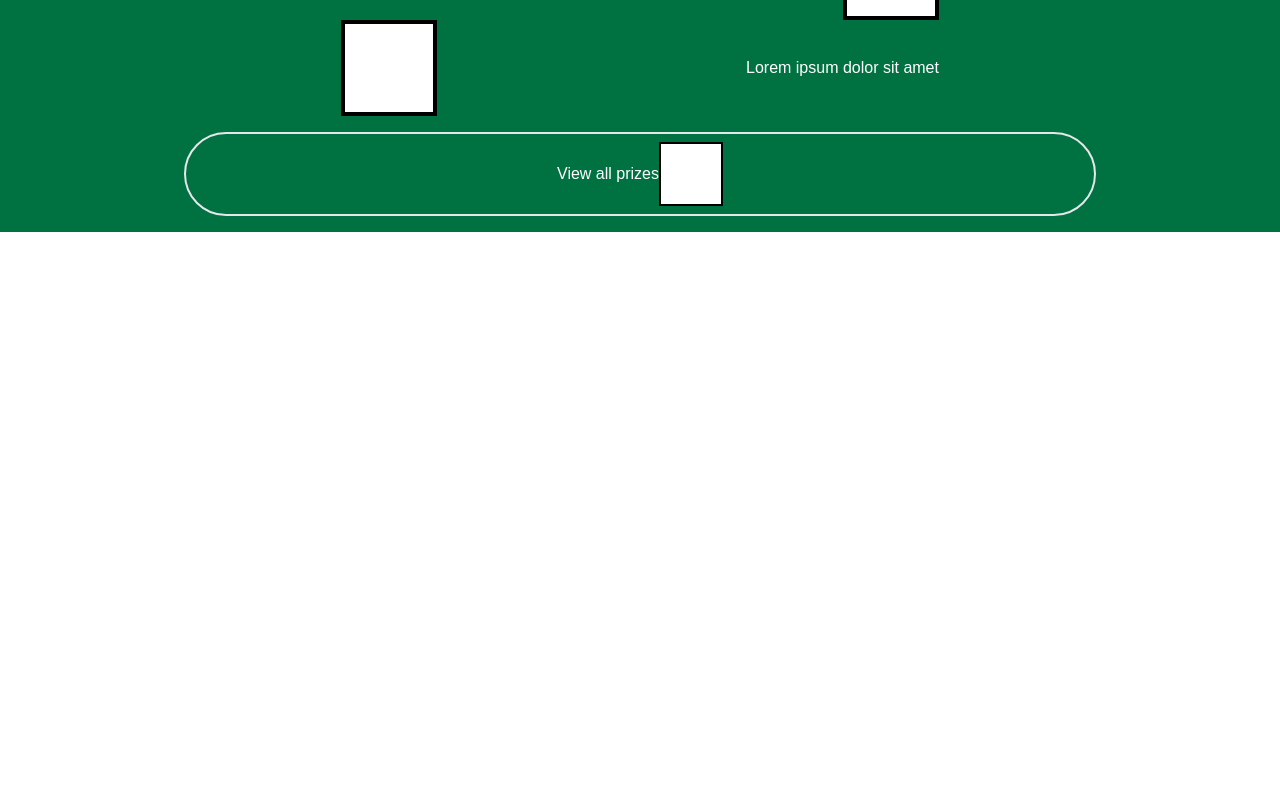
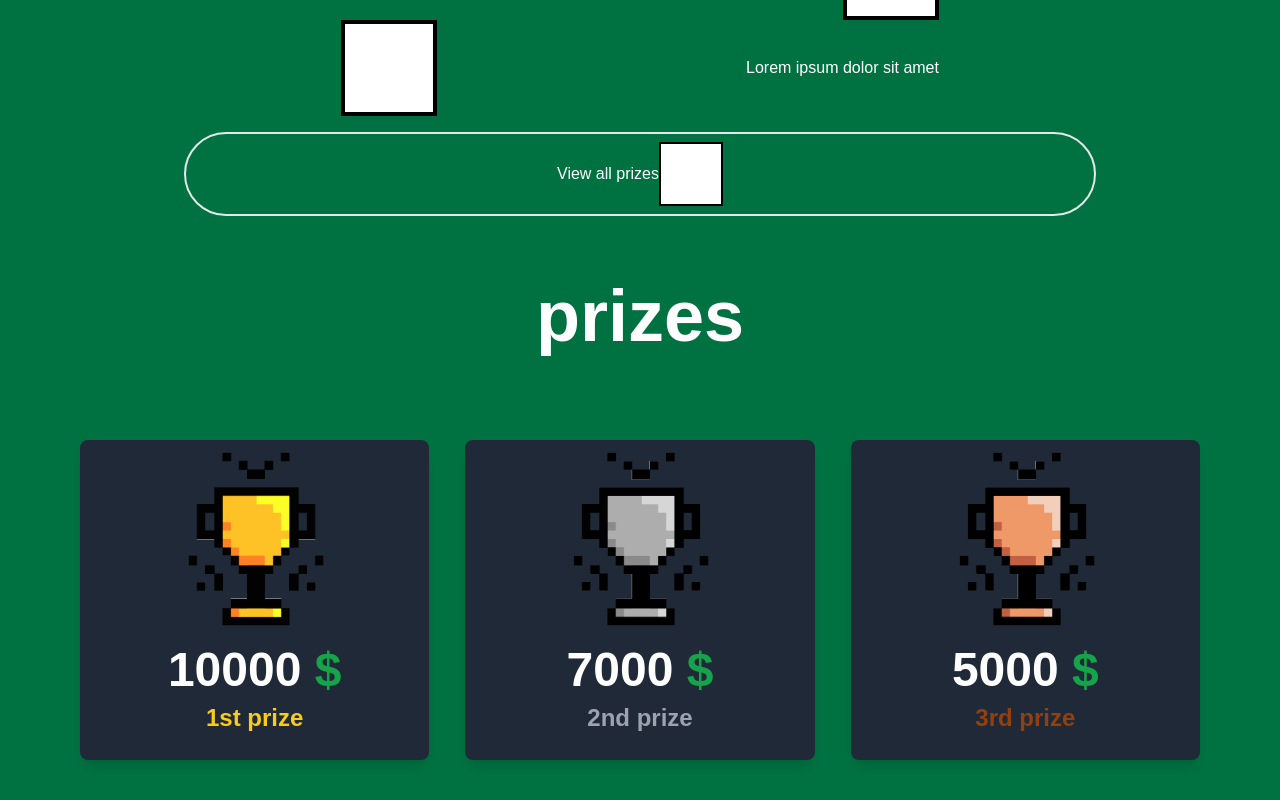
Before and after one commit to ICEFOSS/hackfit, a React (Create React App) app: page / in a window 1280 px wide. Shown: the part 1184-1984 px from the top of the page. Before the commit the page ends 1416 px from the top, so only its background shows below. Built offline with nearby package versions, Linux system fonts and the light colour scheme.

Commit message:
errors solved

```diff
--- a/src/App.js
+++ b/src/App.js
@@ -1,5 +1,6 @@
 import Landing from "./components/landing";
 import Prize from "./components/prizes";
+import Prizes from "./components/Prize";
 import Nav from "./components/nav";
 const App = () => {
   return (
@@ -7,7 +8,8 @@ const App = () => {
       <Nav />
       <Landing />
       <Prize />
-    </div>
+      <Prizes />
+     </div>
   );
 };
 export default App;
--- a/src/components/Prize.js
+++ b/src/components/Prize.js
@@ -2,17 +2,17 @@ import React, { Component } from "react";
 export default class Prize extends Component {
   render() {
     return (
-        <section className="h-screen bg-green-800 max-w-6xl mx-auto px-4 sm:px-6 lg:px-4 py-12">
+        <section className="max-w-6xl mx-auto px-4 sm:px-6 lg:px-4 py-12">
           <div className="text-center pb-12">
             <h1 className="font-bold mb-10 text-3xl md:text-4xl lg:text-7xl font-heading text-white">
               prizes
             </h1>
           </div>
-          <div className="grid grid-cols-1 sm:grid-cols-2 lg:grid-cols-3 xl:grid-cols-3 gap-20">
+          <div className="grid grid-cols-1 sm:grid-cols-2 lg:grid-cols-3 xl:grid-cols-3 gap-9">
             <div className="transform w-full  bg-gray-800 rounded-lg shadow-lg overflow-hidden flex flex-col md:flex-row transition duration-500 hover:scale-105">
               <div className="w-full h-80">
                 <img
-                  className="object-center ml-20 p-4 object-cover w-40"
+                  className="object-center ml-24 p-3 object-cover w-40"
                   src="../gold-cup.gif"
                   alt="placholder"
                 ></img>
@@ -23,7 +23,7 @@ export default class Prize extends Component {
             <div className="transform w-full bg-gray-800 rounded-lg shadow-lg overflow-hidden flex flex-col md:flex-row transition duration-500 hover:scale-105">
               <div className="w-full h-80">
                 <img
-                  className="object-center ml-20 p-4 object-cover w-40 "
+                  className="object-center ml-24 p-3 object-cover w-40 "
                   src="../silver-cup.gif"
                   alt="placeholder"
                 ></img>
@@ -34,7 +34,7 @@ export default class Prize extends Component {
             <div className="transform w-full bg-gray-800 rounded-lg  shadow-lg overflow-hidden flex flex-col md:flex-row transition duration-500 hover:scale-105">
               <div className="w-full h-80">
                 <img
-                  className="object-center ml-20 p-4 object-cover w-40"
+                  className="object-center ml-24 p-3 object-cover w-40"
                   src="../bronze-cup.gif"
                   alt="placeholder"
                 ></img>
```
